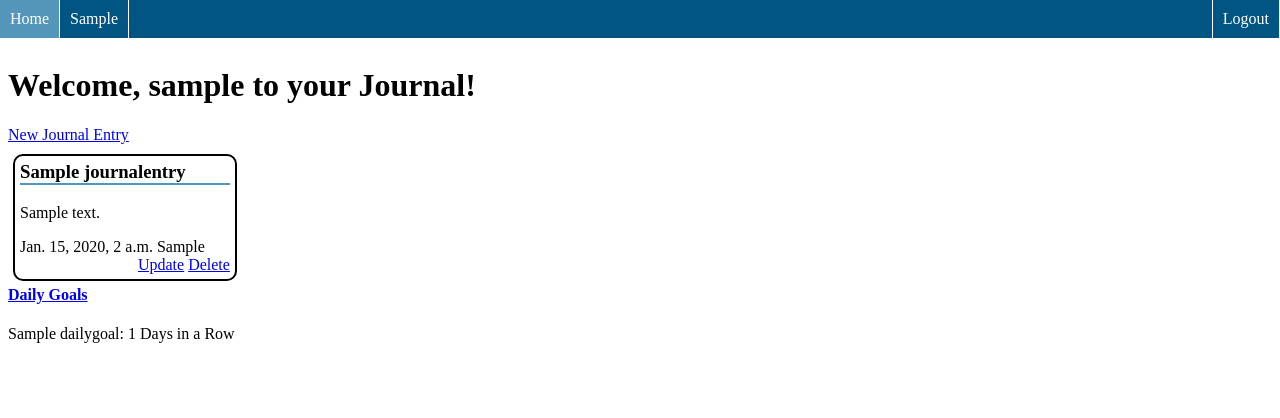
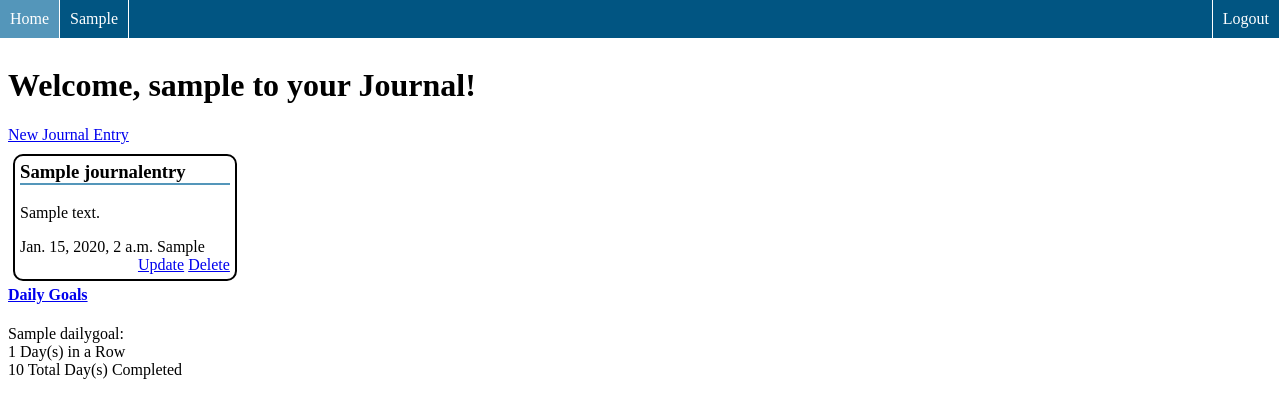
Before and after one commit to matthew-f-bell/journaling-django, a Django app: page /user-profile/1 in a window 1280 px wide. Shown: the top 418 px of the page. Run offline with Django 5.2, Linux system fonts and the light colour scheme; a user stored in the database is signed in; tables that the repository leaves empty hold one stand-in row (values such as "Sample post").

Commit message:
Added a total days counter for daily goals

```diff
--- a/main_app/models.py
+++ b/main_app/models.py
@@ -38,6 +38,7 @@ class DailyGoals(models.Model):
     user = models.ForeignKey(CustomUser, on_delete=models.CASCADE)
     title = models.CharField(max_length=100)
     consecutive_submissions = models.IntegerField(default=0)
+    submissions_total = models.IntegerField(default=0)
     date_submitted = models.DateField(default=timezone.now)
 
     def __str__(self):
--- a/main_app/static/styles/style.css
+++ b/main_app/static/styles/style.css
@@ -24,8 +24,6 @@ li {
     background-color: #015582;
     border-right: 1px solid white;
 }
-
-
 
 li a:hover {
     background-color: #5496ba;
@@ -198,6 +196,10 @@ li a:hover {
     margin-top: 0;
 }
 
+.indent {
+    margin-left: 30px;
+}
+
 /* Daily Goals Checklist Styling */
 .daily-goals-list-container {
     display: flex;
--- a/main_app/templates/profile.html
+++ b/main_app/templates/profile.html
@@ -35,8 +35,14 @@
             </h4>
                 {% for daily_goal in daily_goals %}
                 <div class="daily-goal-item">
-                    {{daily_goal.title}}: {{ daily_goal.consecutive_submissions }} Days in a Row
-                </div>
+                    {{daily_goal.title}}:
+                        <div class="indent">
+                            {{ daily_goal.consecutive_submissions }} Day(s) in a Row
+                        </div>
+                        <div class="indent">
+                            {{ daily_goal.submissions_total }} Total Day(s) Completed
+                        </div>
+                    </div>
             {% endfor %}
         </div>
     </div>
--- a/main_app/views.py
+++ b/main_app/views.py
@@ -109,12 +109,14 @@ class Daily_Goals_Checklist_View(FormView):
                     print(str(date_check))
                     submission_increase = goal_edit.consecutive_submissions
                     goal_edit.consecutive_submissions = submission_increase + 1
+                    goal_edit.submissions_total = goal_edit.submissions_total + 1
                     goal_edit.date_submitted = get_date
                     print("consecutive " + goal)
                     goal_edit.save()
                 elif(next_day-get_date < timedelta(days=0)):
                     print(str(date_check))
                     goal_edit.consecutive_submissions = 1
+                    goal_edit.submissions_total = goal_edit.submissions_total + 1
                     goal_edit.date_submitted = get_date
                     print("non-consecutive " + goal)
                     goal_edit.save()
```
Also changed, not shown: main_app/migrations/0012_dailygoals_submissions_total.py (added).
